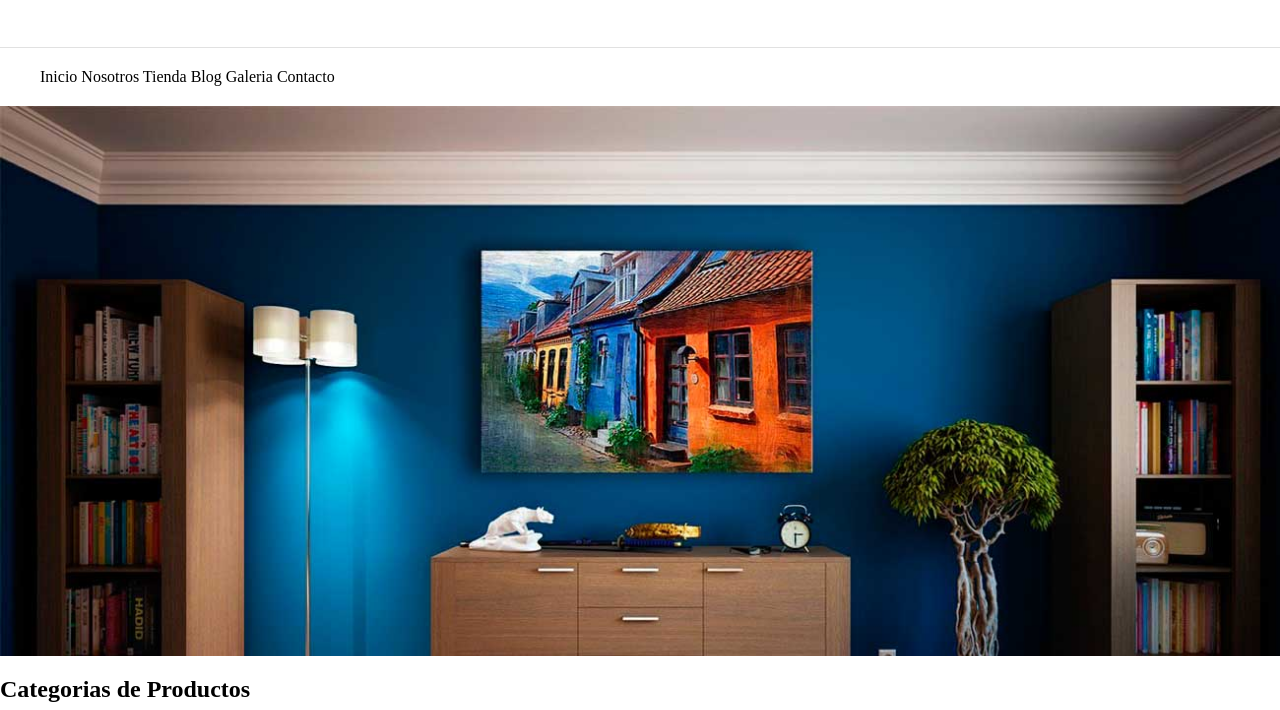
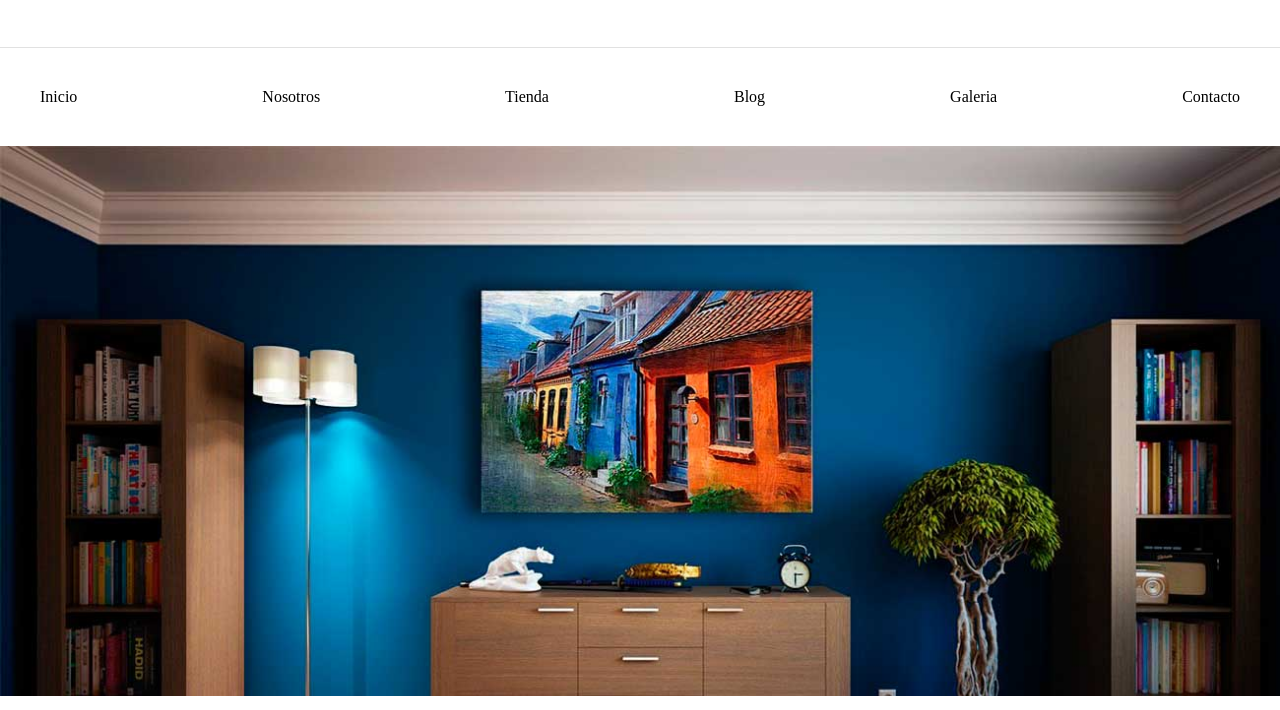
Before and after one commit to MayraRG/ecommerce, a plain HTML site: page index.html in a window 1280 px wide. Shown: the part 90-800 px from the top of the page. Drawn offline with Linux system fonts and the light colour scheme.

Commit message:
Se agregó flex con justify-content

```diff
--- a/css/app.css
+++ b/css/app.css
@@ -33,6 +33,11 @@ a {
     border-top: 1px solid #e1e1e1;
     padding: 20px 0;
 }
+.nav-principal {
+    padding: 20px 0;
+    display: flex;
+    justify-content: space-between;
+}
 
 .hero {
     background-image: url('../img/principal.jpg');
```
